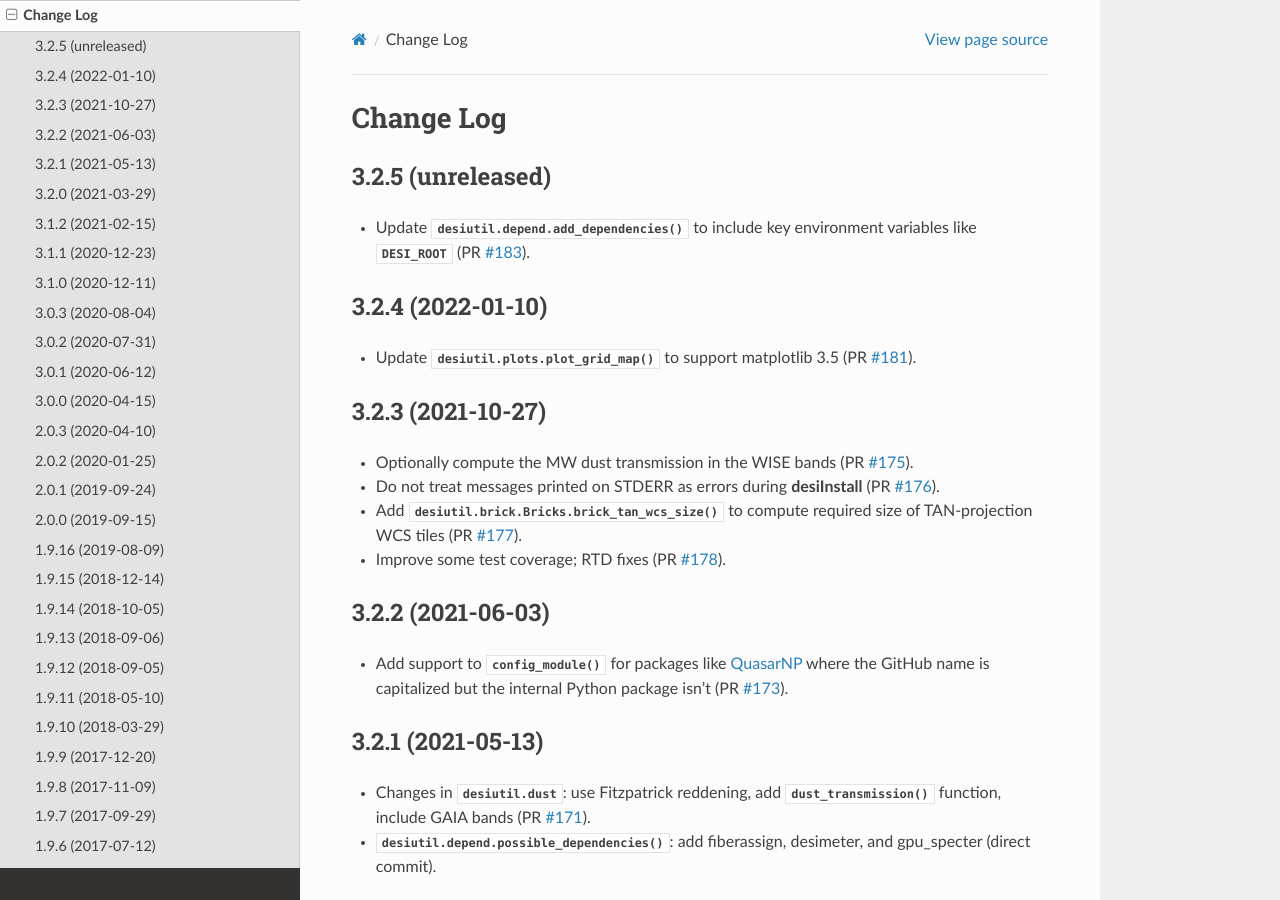
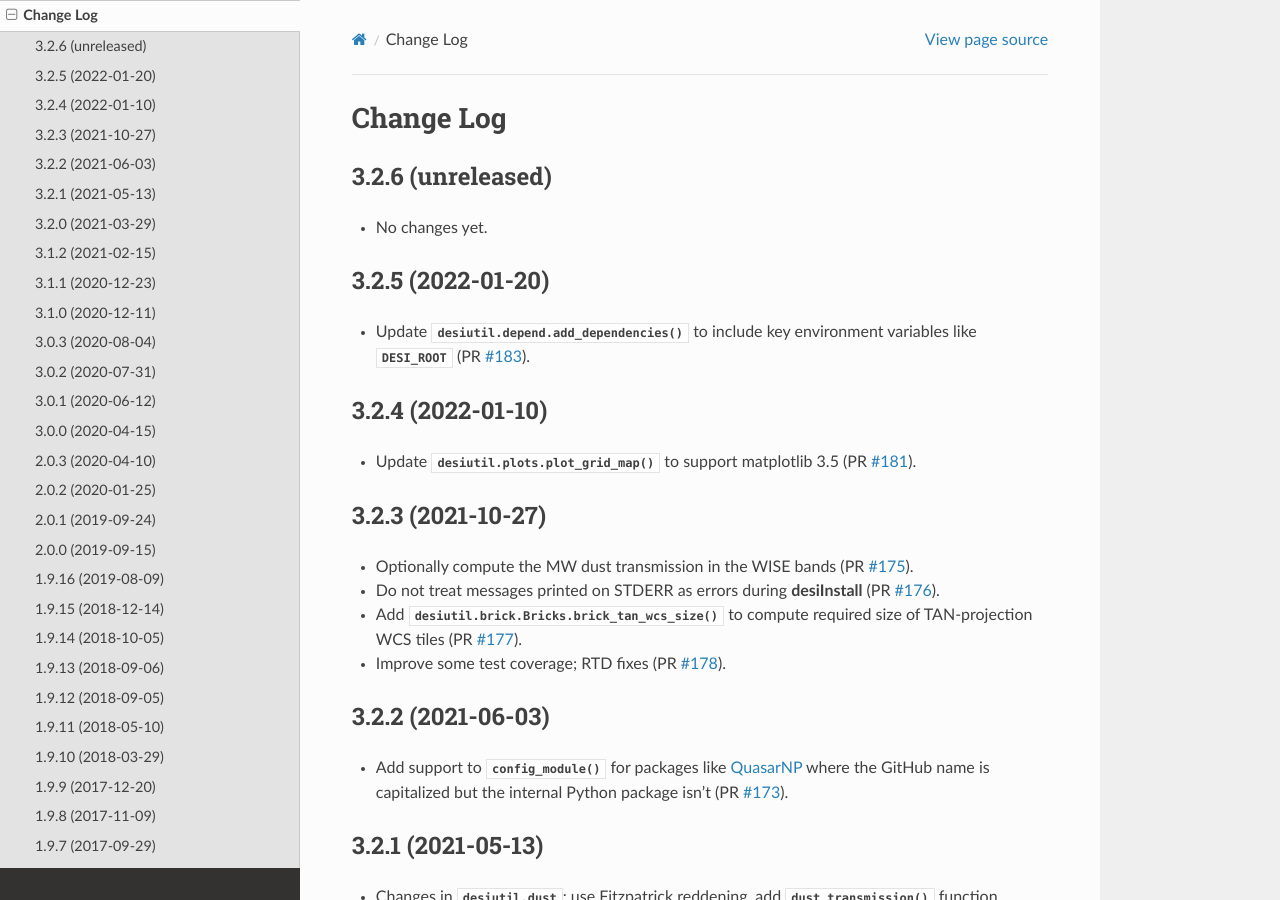
Before and after one commit to desihub/desiutil, a Sphinx documentation site: the page built from doc/changes.rst, in a window 1280 px wide and 900 px high. Built offline with Sphinx 7.4.7 and the Read the Docs theme 2.0.0, drawn with Linux system fonts in a browser that asks for light colours.

Commit message:
update release notes and version for desiutil/3.2.5

```diff
--- a/doc/changes.rst
+++ b/doc/changes.rst
@@ -2,7 +2,12 @@
 Change Log
 ==========
 
-3.2.5 (unreleased)
+3.2.6 (unreleased)
+------------------
+
+* No changes yet.
+
+3.2.5 (2022-01-20)
 ------------------
 
 * Update :func:`desiutil.depend.add_dependencies` to include key environment
--- a/py/desiutil/_version.py
+++ b/py/desiutil/_version.py
@@ -1 +1 @@
-__version__ = '3.2.4.dev971'
+__version__ = '3.2.5'
```
